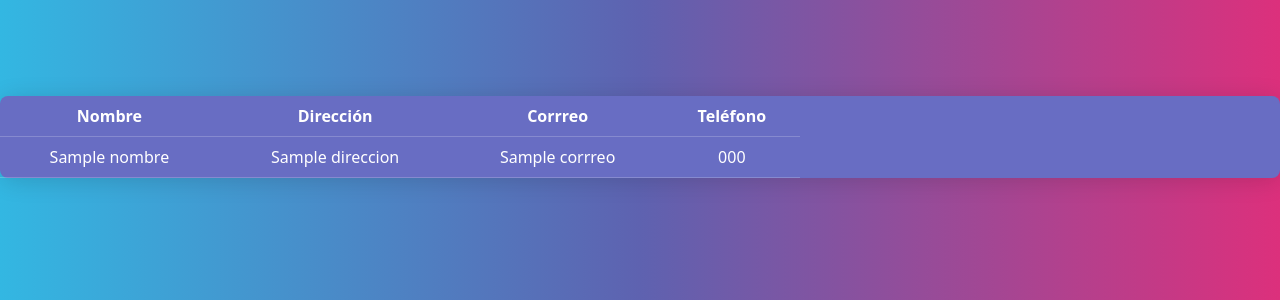
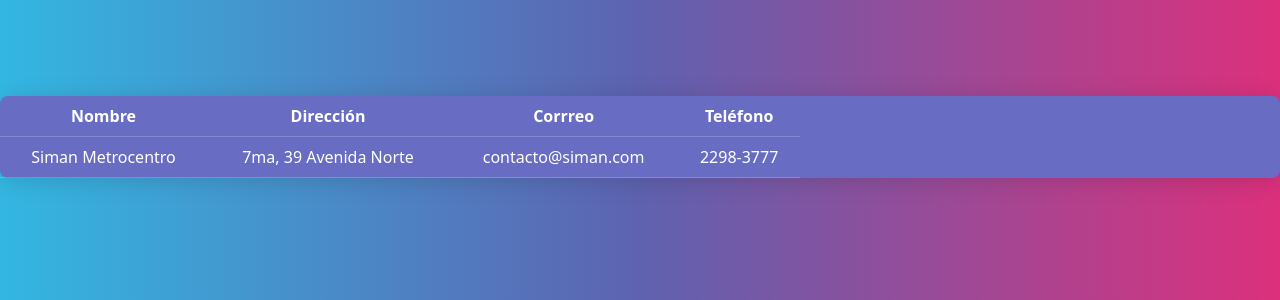
Before and after one commit to Salvapassionate/HDP115-G24, a Django app: template my_app/templates/contact.html in a window 1280 px wide. Shown: the part 973-1273 px from the top of the page. Run offline with Django 3.2, Linux system fonts and the light colour scheme; the template is opened without the code that fills it: most values are stand-ins (such as "Sample title", 1, 10 or a date in 2020); some libraries are stand-ins or nearby versions.

Commit message:
Prueba de tabla contactos-visualizacion

```diff
--- a/my_app/templates/contact.html
+++ b/my_app/templates/contact.html
@@ -75,14 +75,14 @@
                                 </tr>
                             </thead>
                             <tbody>
-                                {% for companies in empresas %}
+
+
                                 <tr>
-                                    <td>{{nombre}}</td>
-                                    <td>{{direccion}}</td>
-                                    <td>{{corrreo}}</td>
-                                    <td>{{telefono}}</td>
+                                    <td>Siman Metrocentro</td>
+                                    <td>7ma, 39 Avenida Norte</td>
+                                    <td>contacto@siman.com</td>
+                                    <td>2298-3777</td>
                                 </tr>
-                                {% endfor %}
 
                             </tbody>
                         </table>
```
